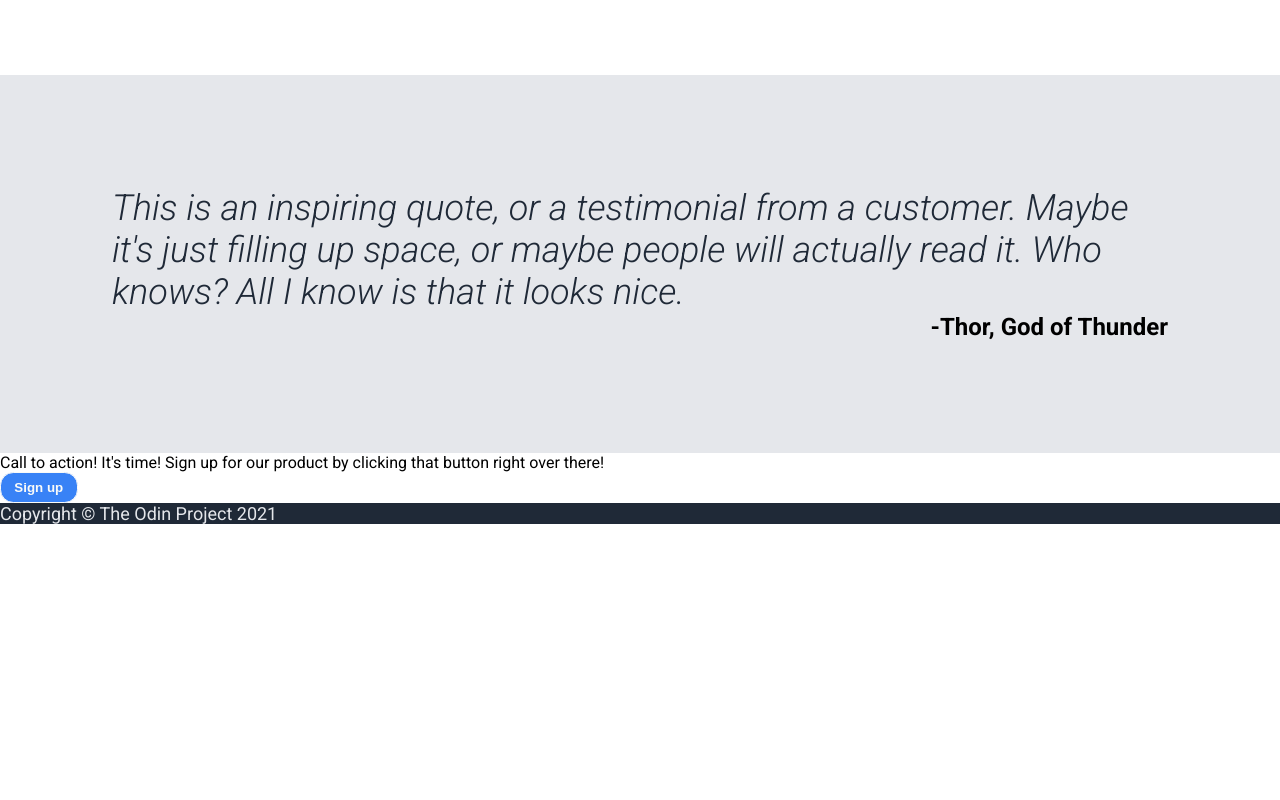
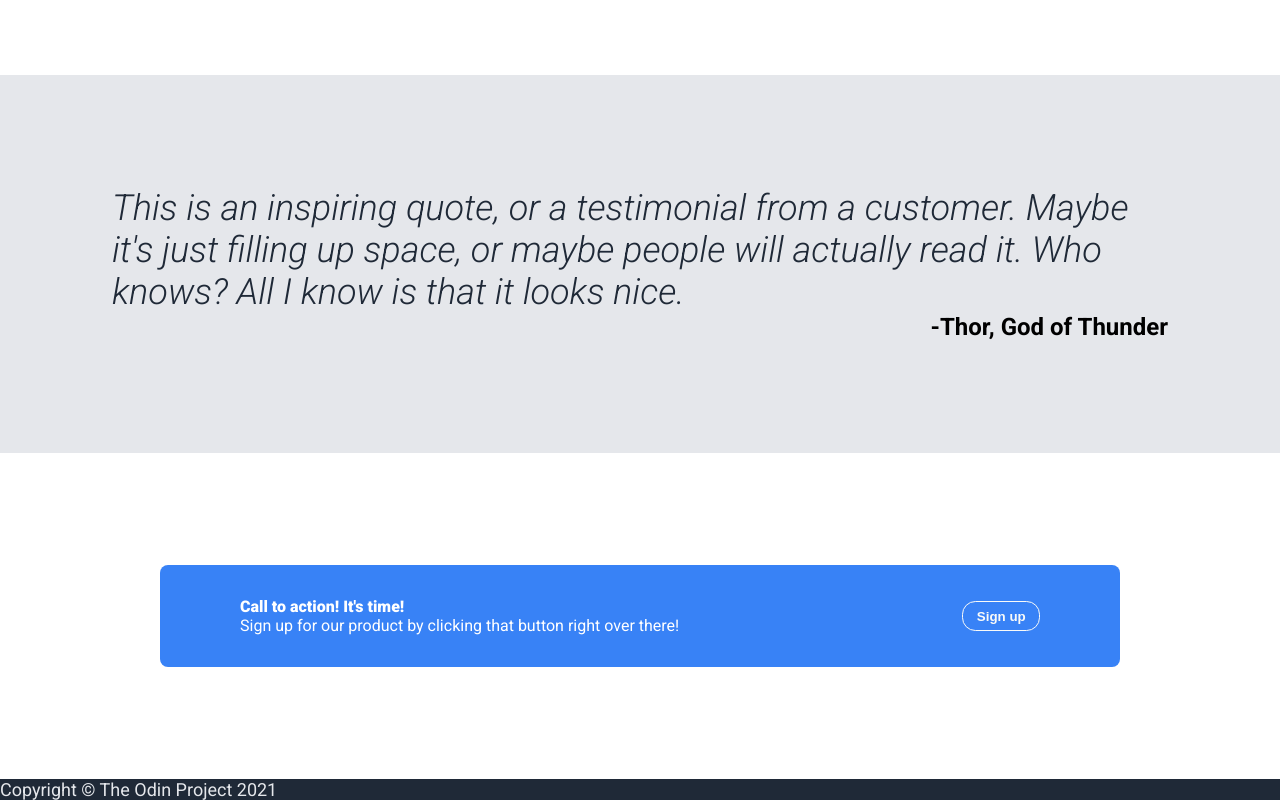
Before and after one commit to dariont5/Project-Landing-Page, a plain HTML site: page index.html in a window 1280 px wide. Shown: the part 753-1553 px from the top of the page. Before the commit the page ends 1277 px from the top, so only its background shows below. Drawn offline with Linux system fonts and the light colour scheme.

Commit message:
Add call to action style

```diff
--- a/index.html
+++ b/index.html
@@ -76,7 +76,7 @@
                 <div class="banner-left">
                     <span class="bold-text">
                         Call to action! It's time!
-                    </span>
+                    </span><br>
                     <span class="text">
                         Sign up for our product by clicking that button right over there!
                     </span>
--- a/style.css
+++ b/style.css
@@ -154,3 +154,21 @@ body {
     align-self: flex-end;
     font-size: 24px;
 }
+
+.call-to-action {
+    padding: 7rem 10rem;
+}
+
+.banner {
+    background-color: #3882f6;
+    padding: 2rem 5rem;
+    display: flex;
+    justify-content: space-between;
+    align-items: center;
+    border-radius: 0.5rem;
+    color: white
+}
+
+.bold-text {
+    font-weight: 900;
+}
```
